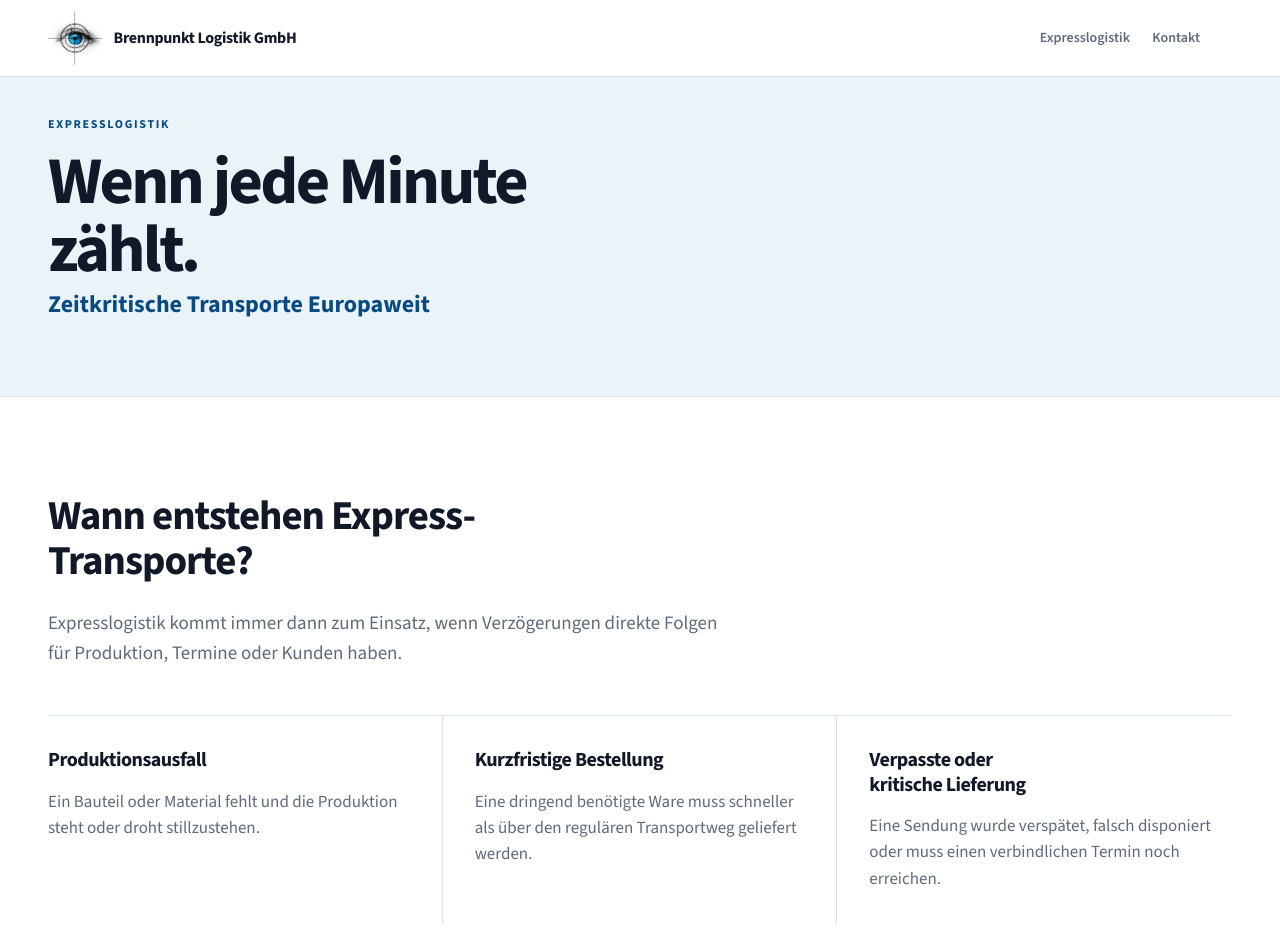
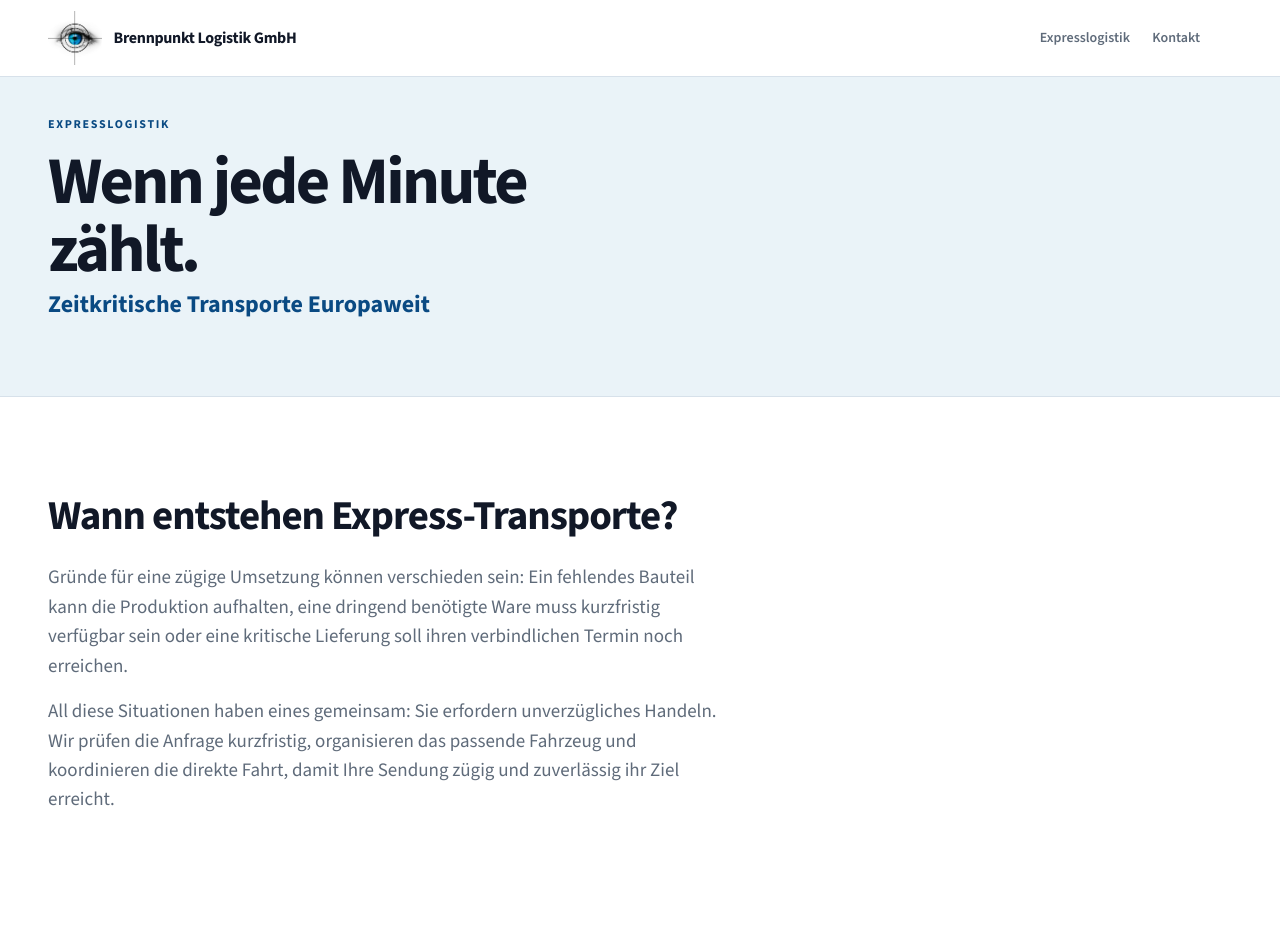
Before and after one commit to CornerDesign-Dominic/BPL-WEB, a Next.js app: page /expresslogistik in a window 1280 px wide. Shown: the top 952 px of the page. Built offline with nearby package versions, Linux system fonts and the light colour scheme.

Commit message:
Simplify express logistics use-case section

```diff
--- a/src/app/expresslogistik/page.tsx
+++ b/src/app/expresslogistik/page.tsx
@@ -10,21 +10,6 @@ export const metadata: Metadata = {
   description:
     "Zeitkritische Express- und Direkttransporte in Deutschland und Europa – kurzfristig organisiert durch Brennpunkt Logistik.",
 };
-
-const useCases = [
-  {
-    title: "Produktionsausfall",
-    text: "Ein Bauteil oder Material fehlt und die Produktion steht oder droht stillzustehen.",
-  },
-  {
-    title: "Kurzfristige Bestellung",
-    text: "Eine dringend benötigte Ware muss schneller als über den regulären Transportweg geliefert werden.",
-  },
-  {
-    title: "Verpasste oder kritische Lieferung",
-    text: "Eine Sendung wurde verspätet, falsch disponiert oder muss einen verbindlichen Termin noch erreichen.",
-  },
-];
 
 const processSteps = [
   "Anfrage und Anforderungen kurzfristig prüfen",
@@ -53,19 +38,14 @@ export default function ExpresslogistikPage() {
 
         <Section className="express-section" aria-labelledby="express-need-title">
           <Container>
-            <div className="express-section__heading">
+            <div className="express-section__heading express-section__heading--need">
               <h2 id="express-need-title">Wann entstehen Express-Transporte?</h2>
               <p>
-                Expresslogistik kommt immer dann zum Einsatz, wenn Verzögerungen direkte Folgen für Produktion, Termine oder Kunden haben.
+                Gründe für eine zügige Umsetzung können verschieden sein: Ein fehlendes Bauteil kann die Produktion aufhalten, eine dringend benötigte Ware muss kurzfristig verfügbar sein oder eine kritische Lieferung soll ihren verbindlichen Termin noch erreichen.
               </p>
-            </div>
-            <div className="express-use-cases">
-              {useCases.map(({ title, text }) => (
-                <article className="express-use-case" key={title}>
-                  <h3>{title}</h3>
-                  <p>{text}</p>
-                </article>
-              ))}
+              <p>
+                All diese Situationen haben eines gemeinsam: Sie erfordern unverzügliches Handeln. Wir prüfen die Anfrage kurzfristig, organisieren das passende Fahrzeug und koordinieren die direkte Fahrt, damit Ihre Sendung zügig und zuverlässig ihr Ziel erreicht.
+              </p>
             </div>
           </Container>
         </Section>
--- a/src/app/globals.css
+++ b/src/app/globals.css
@@ -247,12 +247,9 @@ h3 { margin-bottom: var(--space-2); font-size: 1.25rem; line-height: 1.22; }
 .express-section__heading h2 { margin-bottom: var(--space-3); }
 .express-section__heading p { max-width: 42rem; margin-bottom: 0; color: var(--color-text-muted); font-size: var(--text-lg); }
 .express-section__heading--compact { margin-bottom: 0; }
-.express-use-cases { display: grid; border-top: 1px solid var(--color-border); grid-template-columns: repeat(3, minmax(0, 1fr)); }
-.express-use-case { min-height: 13rem; padding: var(--space-4) var(--space-4) 0 0; border-right: 1px solid var(--color-border); }
-.express-use-case + .express-use-case { padding-left: var(--space-4); }
-.express-use-case:last-child { padding-right: 0; border-right: 0; }
-.express-use-case h3 { max-width: 18ch; }
-.express-use-case p { max-width: 22rem; margin-bottom: 0; color: var(--color-text-muted); }
+.express-section__heading--need { max-width: none; }
+.express-section__heading--need h2 { max-width: none; }
+.express-section__heading--need p + p { margin-top: var(--space-2); }
 .express-checklist { display: grid; max-width: 62rem; margin: 0; padding: 0; border-top: 1px solid var(--color-border); border-bottom: 1px solid var(--color-border); grid-template-columns: repeat(2, minmax(0, 1fr)); list-style: none; }
 .express-checklist li { display: flex; min-height: 4.5rem; align-items: center; padding: var(--space-2) var(--space-3); border-bottom: 1px solid var(--color-border); color: var(--color-text-muted); font-weight: 600; }
 .express-checklist li::before { width: 0.5rem; height: 0.5rem; flex: 0 0 auto; margin-right: var(--space-2); border-radius: 50%; background: var(--color-primary); content: ""; }
@@ -324,9 +321,6 @@ h3 { margin-bottom: var(--space-2); font-size: 1.25rem; line-height: 1.22; }
   .site-navigation__request:hover { color: var(--color-background) !important; background: var(--color-primary-dark); }
   .company-layout { grid-template-columns: 1fr; }
   .company-layout { gap: var(--space-3); }
-  .express-use-cases { grid-template-columns: 1fr; }
-  .express-use-case, .express-use-case + .express-use-case { min-height: 0; padding: var(--space-3) 0; border-right: 0; border-bottom: 1px solid var(--color-border); }
-  .express-use-case:last-child { border-bottom: 0; }
   .express-checklist { grid-template-columns: 1fr; }
   .express-checklist li, .express-checklist li:nth-last-child(-n + 2), .express-checklist li:nth-child(odd) { border-right: 0; border-bottom: 1px solid var(--color-border); }
   .express-checklist li:last-child { border-bottom: 0; }
```
